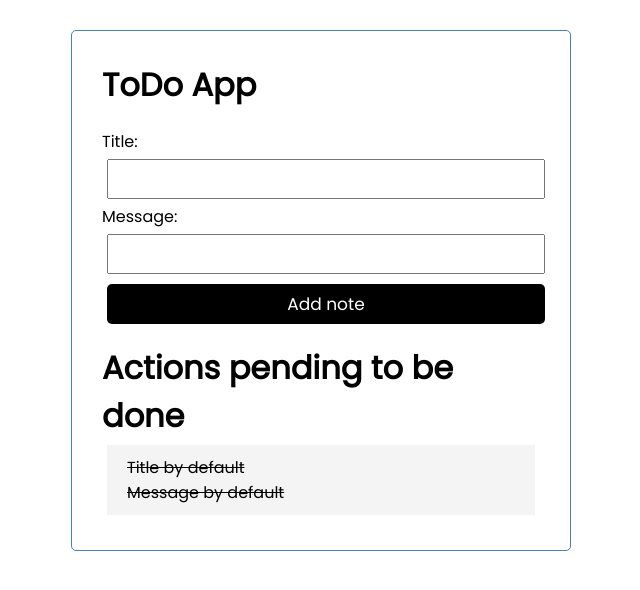
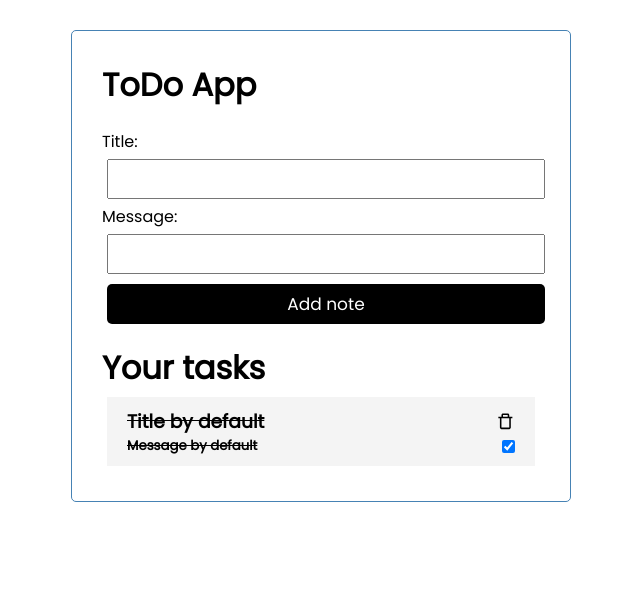
Before and after one commit to luismilopez10/ToDo_App_Front, a React (Vite) app: page / in a window 1280 px wide. Shown: the top 590 px of the page, without its empty margins (319-959 px from the left). Built offline with nearby package versions, Linux system fonts and the light colour scheme.

Commit message:
ToDo App finished

```diff
--- a/package.json
+++ b/package.json
@@ -9,7 +9,8 @@
   },
   "dependencies": {
     "react": "^18.0.0",
-    "react-dom": "^18.0.0"
+    "react-dom": "^18.0.0",
+    "react-icons": "^4.3.1"
   },
   "devDependencies": {
     "@types/react": "^18.0.0",
--- a/src/components/Reducer.jsx
+++ b/src/components/Reducer.jsx
@@ -6,16 +6,22 @@ function reducer(state, action){
                 message: action.payload.message,
                 title: action.payload.title,
                 done: false
-            }
-            const newListOfNotesAddedOne = [...state.lstTask, newNote]
+            };
+            const newListOfNotesAddedOne = [...state.lstTask, newNote];
             const newStateAddNote = {
                 ...state, lstTask: newListOfNotesAddedOne
-            }
-            return newStateAddNote
+            };
+            return newStateAddNote;
         case 'remove-note':
-            return state
+            const newLstTaskWithoutPayloadNote = state.lstTask.filter(note => note.id !== action.payload.id);
+            const newStateWithNoteDeleted = {...state, lstTask: newLstTaskWithoutPayloadNote};
+            return newStateWithNoteDeleted;
         case 'update-note':
-            return state
+            const newlstTask = state.lstTask.filter(note => note.id !== action.payload.id);
+            const newlstTaskWithModification = [...newlstTask, action.payload];
+            const newStateModifiedCheckbox = {...state, lstTask: newlstTaskWithModification};
+
+            return newStateModifiedCheckbox;
     }
 }
 
--- a/src/components/TaskList.jsx
+++ b/src/components/TaskList.jsx
@@ -1,21 +1,39 @@
 import React, { useContext } from 'react'
 import { Store } from './StoreProvider'
+import { BiTrashAlt } from 'react-icons/bi'
 
 const TaskList = () => {
 
     const {state, dispatch} = useContext(Store)
 
-    console.log(state);
+    const onCheckbox = (event, note) => {
+        const checked = event.currentTarget.checked;
+        dispatch({
+            type: 'update-note',
+            payload: {...note,
+            done: checked}
+        })
+    }
+
+    const onDelete = (note) => {
+        dispatch({
+            type: 'remove-note',
+            payload: note
+        })
+    }
 
   return (
     <div>
-        <h1>Actions pending to be done</h1>
+        <h1>Your tasks</h1>
         <ul>
             {state.lstTask.map(note => {
                 return (
                 <li key={note.id} className='task' style={note.done ? {textDecoration: 'line-through'} : {}}>
-                    {note.title} <br />
-                    {note.message}
+                    <h3>{note.title} <BiTrashAlt onClick={() => onDelete(note)} /></h3>
+                    <h5>
+                        {note.message}
+                        <input className='form-control-check' onChange={(ev) => onCheckbox(ev, note)} type="checkbox" checked={note.done} />
+                    </h5>
                 </li>
                 )
             })}
--- a/src/index.css
+++ b/src/index.css
@@ -66,7 +66,7 @@ body {
   border-left: 5px solid green;
 }
 
-.task h3 {
+.task h3,h5 {
   display: flex;
   align-items: center;
   justify-content: space-between;
```
Also changed, not shown: 1 other file (tests, documents, lock files or other folders).
